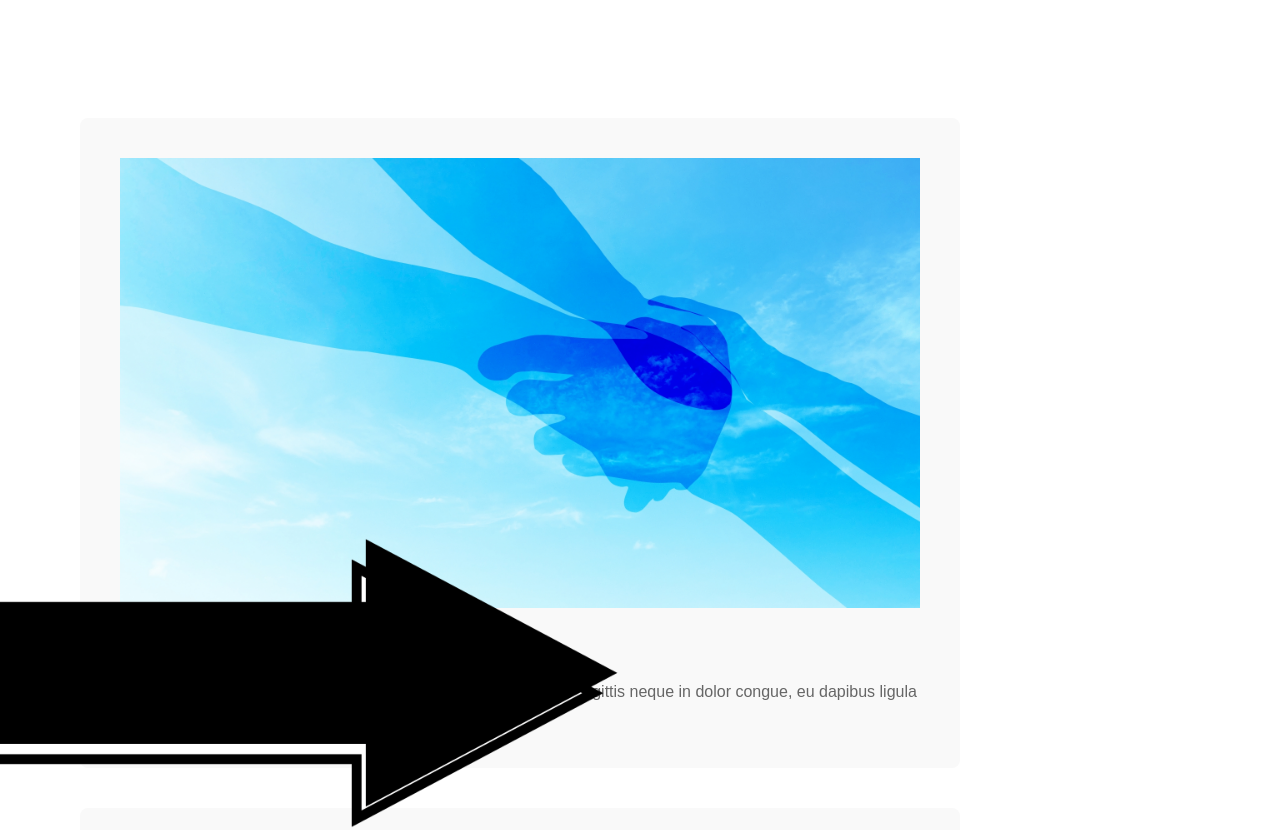
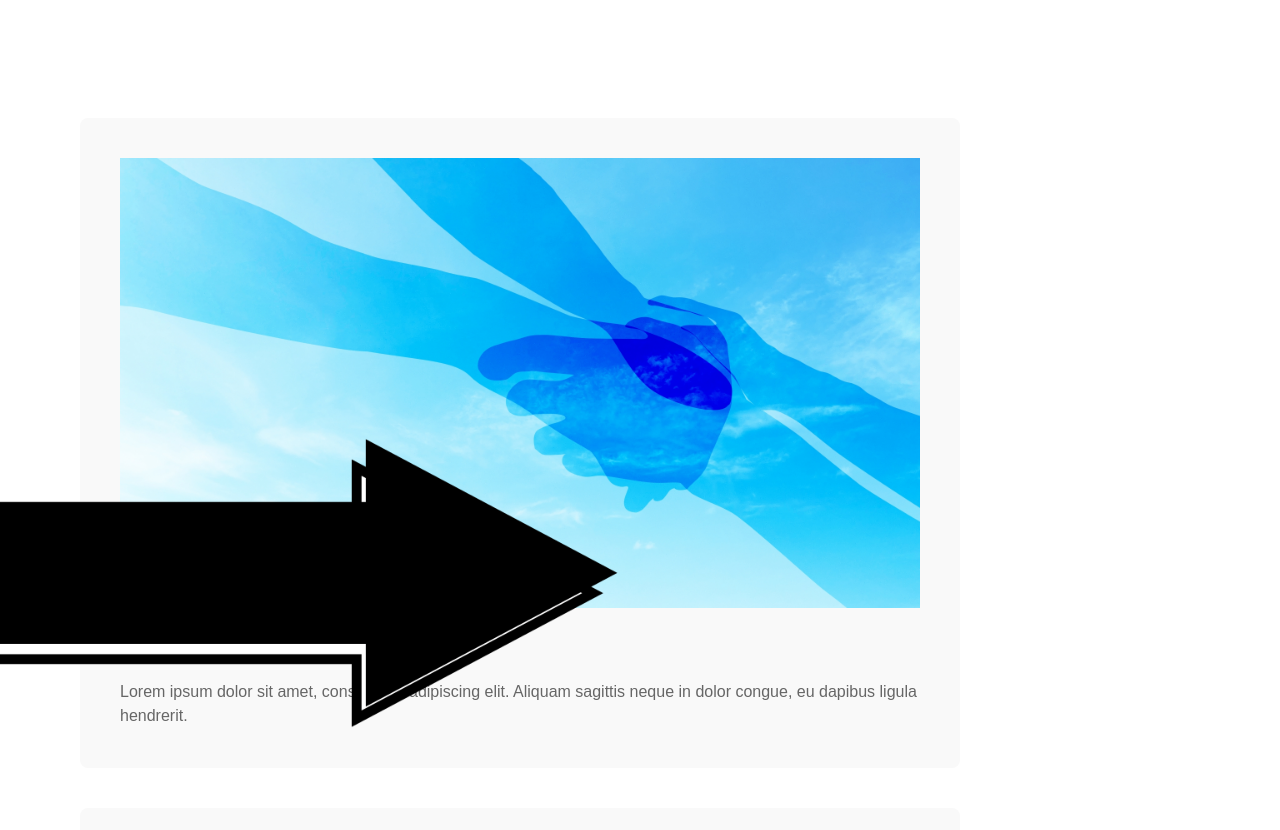
Before and after one commit to forworkmina/nextimpact_test, a plain HTML site: page index.html in a window 1280 px wide. Shown: the part 122-952 px from the top of the page. Drawn offline with Linux system fonts and the light colour scheme.

Commit message:
Update stylesheet.css

```diff
--- a/stylesheet.css
+++ b/stylesheet.css
@@ -243,9 +243,9 @@ body {
 }
 
 .image2 {
-  width: 300px;
+  width: 150px;
   position: absolute;
-  top: 300px;
+  top: 200px;
   right: 300px;
 }
 
```
